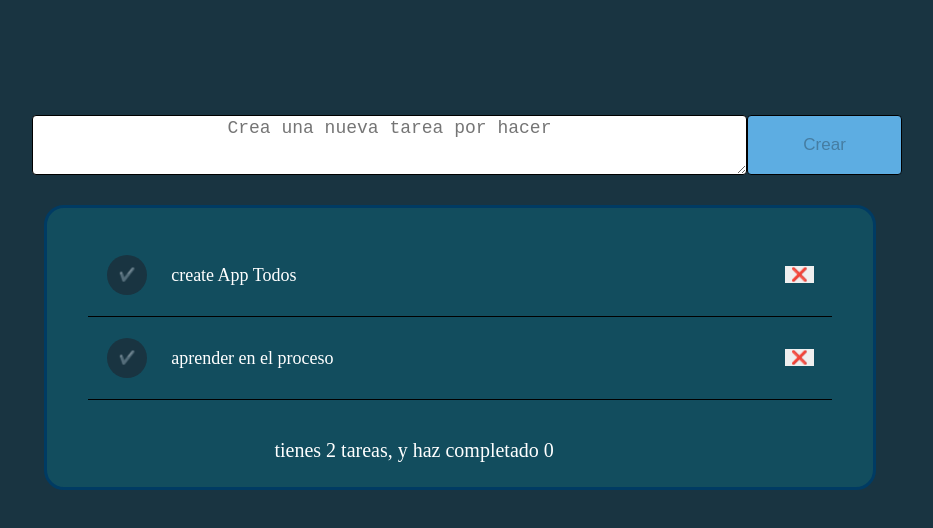
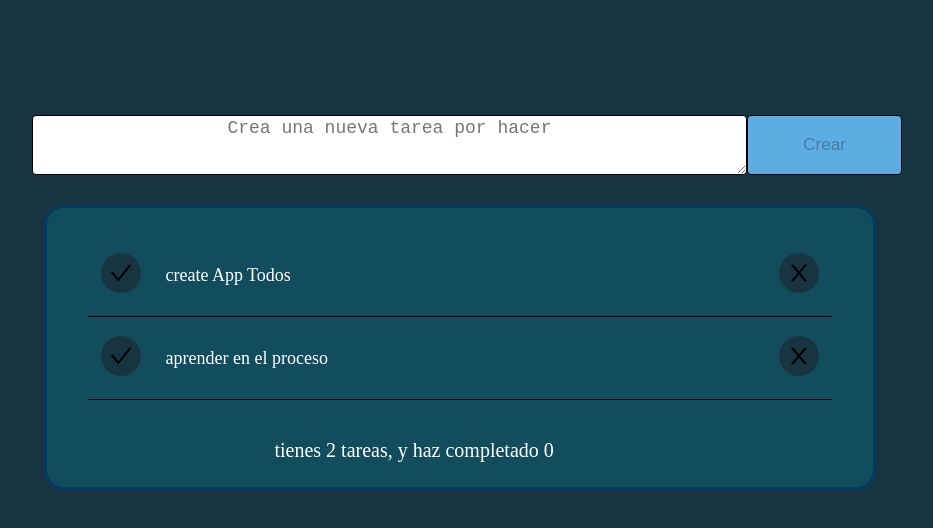
Before and after one commit to YilbertLuna/TodoList, a React (Create React App) app: page / in a window 1280 px wide. Shown: the top 528 px of the page, without its empty margins (186-1119 px from the left). Built offline with nearby package versions, Linux system fonts and the light colour scheme.

Commit message:
added react-icons

```diff
--- a/src/components/TodoItem.jsx
+++ b/src/components/TodoItem.jsx
@@ -1,4 +1,5 @@
 import React from "react";
+import {AiOutlineCheck, AiOutlineClose} from "react-icons/ai";
 import '../style/TodoItem.css'
 
 function TodoItem({ toggleCompletedTodos, deleteTodo, text, completed }) {
@@ -6,11 +7,11 @@ function TodoItem({ toggleCompletedTodos, deleteTodo, text, completed }) {
     return(
         <li className="Todo-Item-List">
 
-            <button className="todo-completed" onClick={toggleCompletedTodos}>✔️</button>
+            <span onClick={toggleCompletedTodos}> <AiOutlineCheck className={`todo-completed ${completed && 'true'}`}/> </span>
 
             <p className={`item-list ${completed && "TodoItem-p--complete"}`}>{ text }</p>
 
-            <button className="todo-deteled" onClick={deleteTodo}>❌</button>
+            <span onClick={deleteTodo}> <AiOutlineClose className={`todo-deleted ${completed && 'delete'}`}/> </span>
 
         </li>
     )
```
